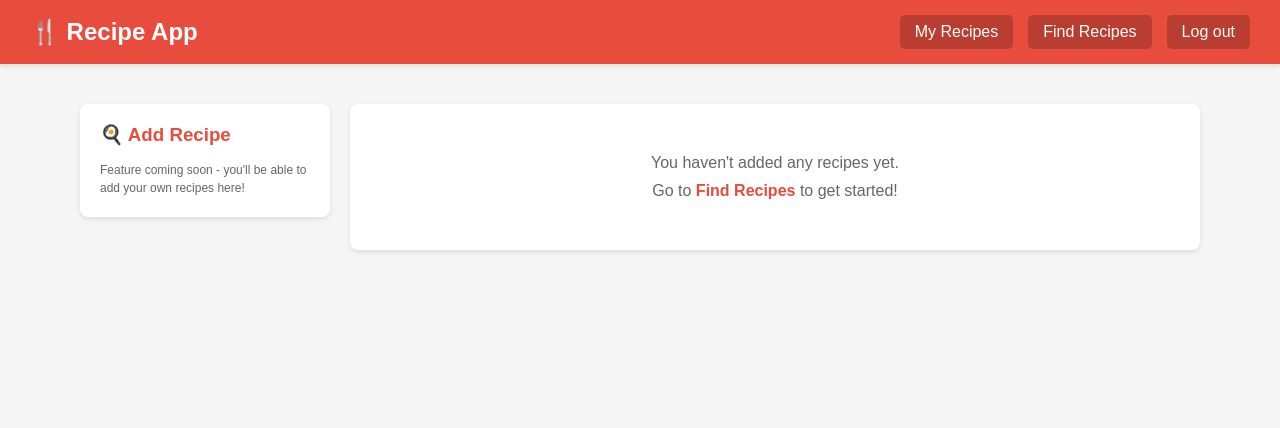
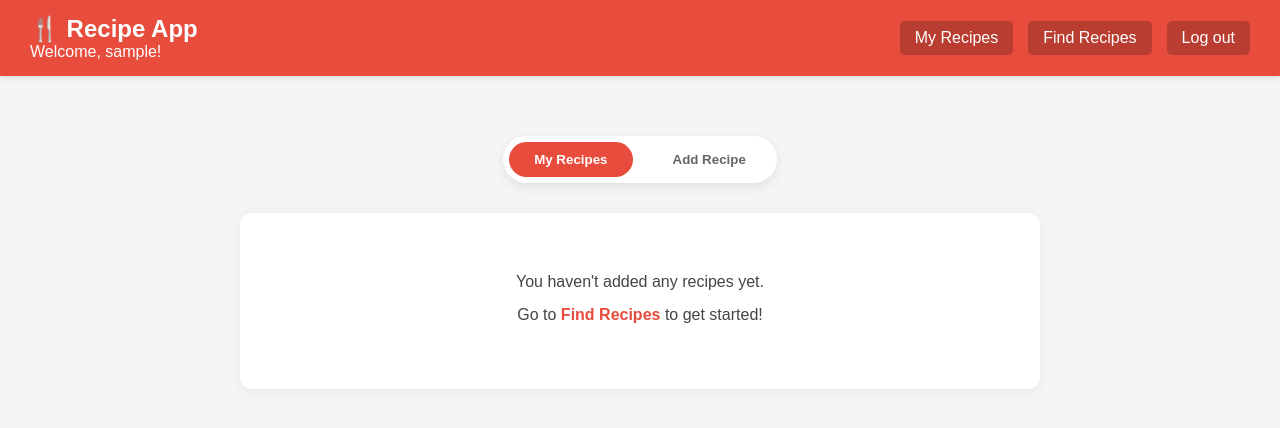
Before and after one commit to David-Beninson/recipe_project, a Flask app: page /home in a window 1280 px wide. Shown: the top 428 px of the page. Run offline with Flask 3, Linux system fonts and the light colour scheme; the visitor is signed in with stand-in values (Sample User, id 1); parts of the project's set-up code (start-up, migrations or seed data) failed here and were passed over.

Commit message:
redesign home page and adding add-recipe section

```diff
--- /dev/null
+++ b/static/css/home.css
@@ -0,0 +1,74 @@
+/* =====================================================
+   MINIMALIST HOME PAGE STYLES
+   ===================================================== */
+
+.home-content {
+    display: flex;
+    flex-direction: column;
+    align-items: center; /* Center everything horizontally */
+    width: 100%;
+    padding: 40px 20px;
+    gap: 30px;
+}
+
+/* Tab Buttons Wrapper */
+.tab-buttons {
+    display: flex;
+    gap: 15px;
+    background: #fff;
+    padding: 6px;
+    border-radius: 50px;
+    box-shadow: 0 4px 12px rgba(0, 0, 0, 0.08);
+}
+
+/* Individual Buttons */
+.tab-btn {
+    padding: 10px 25px;
+    border: none;
+    border-radius: 50px;
+    background: transparent;
+    cursor: pointer;
+    font-weight: 600;
+    color: #666;
+    transition: all 0.3s ease;
+}
+
+.tab-btn.active {
+    background-color: #e74c3c;
+    color: white;
+}
+
+/* Nav Area (Content) */
+#home-nav {
+    width: 100%;
+    max-width: 800px; /* Constrain width for readability */
+}
+
+.hidden {
+    display: none;
+}
+
+/* Recipe List / Add Recipe container */
+.recipes, .sidebar {
+    width: 100%;
+}
+
+/* No recipes styling */
+.no-recipes {
+    text-align: center;
+    padding: 50px;
+    background: #fff;
+    border-radius: 12px;
+    box-shadow: 0 4px 15px rgba(0, 0, 0, 0.05);
+}
+
+.no-recipes p {
+    margin-bottom: 15px;
+    color: #444;
+}
+
+.no-recipes a {
+    color: #e74c3c;
+    text-decoration: none;
+    font-weight: bold;
+}
--- a/templates/base.html
+++ b/templates/base.html
@@ -14,9 +14,11 @@
 <body>
     <!-- Main Navigation Bar -->
     <nav id="main-nav">
-        <div class="nav-brand">
+        <div class="welcome-nav">
             <h2>🍴 Recipe App</h2>
+            <span>Welcome, {{ username }}!</span>
         </div>
+
         <div class="nav-links">
             <a href="{{ url_for('home') }}">My Recipes</a>
             <a href="{{ url_for('search') }}">Find Recipes</a>
--- /dev/null
+++ b/templates/components/add_recipe.html
@@ -0,0 +1,199 @@
+{% macro add_recipes() %}
+<h3>Recipe Builder</h3>
+<form id="add-recipe-form">
+    <input type="text" id="recipe-title" placeholder="Recipe name" required><br><br>
+
+    <label for="recipe-image">Upload Image / Take Photo:</label><br>
+    <input type="file" id="recipe-image" accept="image/*" capture="environment"><br><br>
+
+    <div style="border: 1px solid #ccc; padding: 10px; margin-bottom: 15px;">
+        <h4>Add Ingredients</h4>
+        <input type="text" id="ing-name" placeholder="Name (e.g. Tomato)">
+        <input type="text" id="ing-amount" placeholder="Amount (e.g. 2 pcs)">
+        <button type="button" id="btn-add-ingredient">Add to Inventory</button>
+    </div>
+
+    <div id="inventory-zone" style="min-height: 60px; border: 2px dashed #ccc; padding: 10px; margin-bottom: 15px;">
+        <h4>Inventory (Drag from here)</h4>
+    </div>
+
+    <h4>Instructions (Type text and drop ingredients here)</h4>
+    <div id="instructions-zone" contenteditable="true"
+        style="min-height: 150px; border: 2px solid #4CAF50; padding: 10px; margin-bottom: 15px; background: #fff;">
+    </div>
+
+    <button type="submit" id="btn-submit-recipe" disabled>Submit Recipe</button>
+</form>
+
+<script>
+    // State to manage ingredients and their usage
+    let ingredientsList = [];
+
+    // DOM Elements
+    const ingNameInput = document.getElementById('ing-name');
+    const ingAmountInput = document.getElementById('ing-amount');
+    const btnAddIngredient = document.getElementById('btn-add-ingredient');
+    const inventoryZone = document.getElementById('inventory-zone');
+    const instructionsZone = document.getElementById('instructions-zone');
+    const submitBtn = document.getElementById('btn-submit-recipe');
+
+    // Add new ingredient
+    btnAddIngredient.addEventListener('click', () => {
+        if (!ingNameInput.value || !ingAmountInput.value) return;
+
+        const rawAmount = ingAmountInput.value;
+        // Smart extract: gets the number from strings like "2 pcs" or "1.5 cups"
+        const parsedQty = parseFloat(rawAmount) || 1;
+        // Smart extract: gets the text part (e.g., "pcs" from "2 pcs")
+        const parsedUnit = rawAmount.replace(/[0-9.]/g, '').trim();
+
+        const newIng = {
+            id: 'ing-' + Date.now(),
+            name: ingNameInput.value,
+            originalAmount: rawAmount,
+            qty: parsedQty,
+            unitString: parsedUnit,
+            usedQty: 0 // Track usage in instructions
+        };
+
+        ingredientsList.push(newIng);
+
+        // Clear inputs
+        ingNameInput.value = '';
+        ingAmountInput.value = '';
+
+        renderInventory();
+    });
+
+    // Remove ingredient entirely
+    window.deleteIngredient = function (id) {
+        ingredientsList = ingredientsList.filter(ing => ing.id !== id);
+        // Remove associated inline elements from the text editor
+        document.querySelectorAll(`.inline-ing[data-id="${id}"]`).forEach(el => el.remove());
+        updateTotals();
+    };
+
+    // Calculate total usage by reading all numeric inputs inside the instructions text
+    window.updateTotals = function () {
+        // Reset all to 0
+        ingredientsList.forEach(ing => ing.usedQty = 0);
+
+        // Find all inline quantity inputs embedded in the text
+        const inputs = document.querySelectorAll('.ing-qty-input');
+        inputs.forEach(input => {
+            const id = input.getAttribute('data-id');
+            const val = parseFloat(input.value) || 0;
+            const ing = ingredientsList.find(i => i.id === id);
+            if (ing) {
+                ing.usedQty += val;
+            }
+        });
+
+        renderInventory();
+    };
+
+    // Recalculate totals if the user deletes a block using backspace in the editor
+    instructionsZone.addEventListener('input', updateTotals);
+
+    // Setup drag starting point
+    function setupDragAndDrop() {
+        const items = document.querySelectorAll('.draggable-ing');
+        items.forEach(item => {
+            item.addEventListener('dragstart', e => {
+                e.dataTransfer.setData('text/custom-id', item.id);
+            });
+        });
+    }
+
+    // Handle dropping an ingredient into the instructions text
+    instructionsZone.addEventListener('dragover', e => {
+        e.preventDefault();
+    });
+
+    instructionsZone.addEventListener('drop', e => {
+        e.preventDefault();
+        const id = e.dataTransfer.getData('text/custom-id');
+        if (!id) return;
+
+        const ing = ingredientsList.find(i => i.id === id);
+        if (!ing) return;
+
+        // Create an un-editable inline block with a number input inside it
+        const htmlToInsert = `
+            <span class="inline-ing" contenteditable="false" data-id="${ing.id}" style="background: #e0e0e0; padding: 2px 5px; border-radius: 3px; margin: 0 5px; display: inline-block;">
+                ${ing.name}
+                <input type="number" class="ing-qty-input" data-id="${ing.id}" value="0" min="0" max="${ing.qty}" step="any" style="width: 50px;" oninput="updateTotals()">
+                ${ing.unitString}
+            </span>&nbsp;`;
+
+        // Logic to place the block exactly where the cursor dropped it
+        let range;
+        if (document.caretRangeFromPoint) {
+            range = document.caretRangeFromPoint(e.clientX, e.clientY);
+        } else if (document.caretPositionFromPoint) {
+            const pos = document.caretPositionFromPoint(e.clientX, e.clientY);
+            range = document.createRange();
+            range.setStart(pos.offsetNode, pos.offset);
+            range.collapse(true);
+        }
+
+        if (range) {
+            const sel = window.getSelection();
+            sel.removeAllRanges();
+            sel.addRange(range);
+        }
+
+        document.execCommand('insertHTML', false, htmlToInsert);
+
+        // Return focus to editor
+        instructionsZone.focus();
+    });
+
+    // Render the Inventory UI and handle Validation
+    function renderInventory() {
+        // Clear current inventory UI
+        document.querySelectorAll('.draggable-ing').forEach(el => el.remove());
+
+        let allGreen = true;
+        let hasItems = ingredientsList.length > 0;
+
+        ingredientsList.forEach(ing => {
+            const el = document.createElement('div');
+            el.id = ing.id;
+            el.className = 'draggable-ing';
+            el.draggable = true;
+
+            // Traffic light logic (Red/Orange/Green)
+            let borderColor = 'red';
+            if (ing.usedQty === ing.qty) {
+                borderColor = 'green';
+            } else if (ing.usedQty > 0 && ing.usedQty < ing.qty) {
+                borderColor = 'orange';
+                allGreen = false;
+            } else {
+                allGreen = false;
+            }
+
+            el.style.border = '2px solid ' + borderColor;
+            el.style.padding = '5px';
+            el.style.margin = '5px';
+            el.style.display = 'inline-block';
+            el.style.cursor = 'grab';
+            el.style.backgroundColor = 'white';
+
+            el.innerHTML = `
+                ${ing.name} - ${ing.originalAmount}
+                <small style="color:gray;">(Used: ${ing.usedQty})</small>
+                <button type="button" onclick="deleteIngredient('${ing.id}')" style="margin-left: 8px; color: red; cursor: pointer;">X</button>
+            `;
+
+            inventoryZone.appendChild(el);
+        });
+
+        // Unlock submit only if there are items AND all amounts match exactly (Green)
+        submitBtn.disabled = !(hasItems && allGreen);
+
+        setupDragAndDrop();
+    }
+</script>
+{% endmacro %}
--- a/templates/home.html
+++ b/templates/home.html
@@ -1,24 +1,27 @@
 {% extends "base.html" %}
 {% from "components/recipe.html" import render_recipes %}
+{% from "components/add_recipe.html" import add_recipes %}
 
 {% block title %}Home{% endblock %}
 
 {% block extra_css %}
-<link rel="stylesheet" href="{{ url_for('static', filename='css/recipe.css') }}">
+<link rel="stylesheet" href="{{ url_for('static', filename='css/home.css') }}">
 {% endblock %}
 
 {% block content %}
-<section class="main-content">
-    <!-- Sidebar for adding recipes -->
-    <div class="sidebar">
-        <h3>🍳 Add Recipe</h3>
-        <p style="font-size: 12px; color: #666; margin-top: 10px;">
-            Feature coming soon - you'll be able to add your own recipes here!
-        </p>
+<section class="home-content">
+
+    <div class="tab-buttons">
+        <button id="btn-recipes" class="tab-btn active" onclick="toggleView('recipes')">My Recipes</button>
+        <button id="btn-add" class="tab-btn" onclick="toggleView('add')">Add Recipe</button>
     </div>
 
-    <!-- Recipes Display Area -->
-    <div class="recipes">
+    <nav id="home-nav">
+        <div id="view-add" class="sidebar hidden">
+            {{ add_recipes() }}
+        </div>
+
+        <div id="view-recipes" class="recipes">
             {% if user_recipes %}
             {{ render_recipes(recipes=user_recipes) }}
             {% else %}
@@ -28,5 +31,38 @@
             </div>
             {% endif %}
         </div>
+    </nav>
+
 </section>
+
+<script>
+    function toggleView(viewName) {
+        // Get content elements
+        const viewRecipes = document.getElementById('view-recipes');
+        const viewAdd = document.getElementById('view-add');
+
+        // Get button elements (to toggle active styling)
+        const btnRecipes = document.getElementById('btn-recipes');
+        const btnAdd = document.getElementById('btn-add');
+
+        if (viewName === 'recipes') {
+            // Show recipes and hide add
+            viewRecipes.classList.remove('hidden');
+            viewAdd.classList.add('hidden');
+
+            // Update active button status
+            btnRecipes.classList.add('active');
+            btnAdd.classList.remove('active');
+
+        } else if (viewName === 'add') {
+            // Show add and hide recipes
+            viewAdd.classList.remove('hidden');
+            viewRecipes.classList.add('hidden');
+
+            // Update active button status
+            btnAdd.classList.add('active');
+            btnRecipes.classList.remove('active');
+        }
+    }
+</script>
 {% endblock %}
```
Lines whose indentation alone changed are shown as unchanged.
